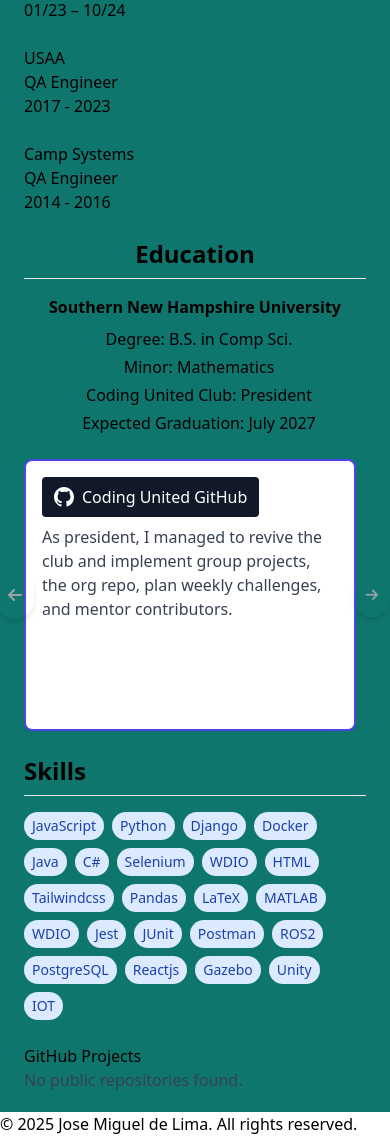
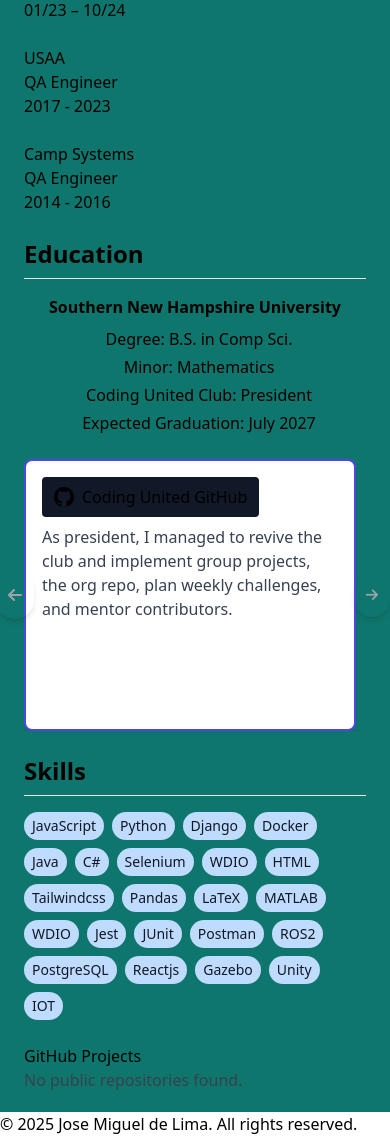
Before and after one commit to yeevon/DigitalResume, a Django app: page / in a window 390 px wide. Shown: the part 824-1960 px from the top of the page. Run offline with Django 5.2, Linux system fonts and the light colour scheme; data that the repository does not hold is empty; some libraries are stand-ins or nearby versions.

Commit message:
fix text color on mobile

```diff
--- a/core/templates/core/home.html
+++ b/core/templates/core/home.html
@@ -29,7 +29,7 @@
 
   <!-- Education -->
   <section class="mb-6 text-base lg:text-lg">
-    <h2 class="text-2xl font-semibold border-b pb-2 mb-4 text-center">Education</h2>
+    <h2 class="text-2xl font-semibold border-b pb-2 mb-4 ">Education</h2>
 
     <div class="flex flex-col lg:flex-row gap-6 items-center">
       <!--School Info -->
@@ -78,7 +78,7 @@
     <h2 class="text-2xl font-semibold border-b pb-2 mb-4">Skills</h2>
     <div class="flex flex-wrap gap-2">
       {% for skill in skills %}
-      <span class="bg-blue-100 dark:bg-blue-900 text-blue-800 dark:text-blue-300 px-2 py-1 rounded-full text-sm">
+      <span class="bg-blue-200 text-gray-900 px-2 py-1 rounded-full text-sm">
         {{ skill }}
       </span>
       {% endfor %}
--- a/core/templates/partials/club_tiles.html
+++ b/core/templates/partials/club_tiles.html
@@ -1,12 +1,12 @@
 <div
-  class="w-[85vw] sm:min-w-[280px] border-2 border-indigo-600 dark:text-black sm:max-w-sm flex-shrink-0 bg-white rounded-lg shadow-md p-4"
+  class="w-[85vw] sm:min-w-[280px] border-2 border-indigo-600 text-black sm:max-w-sm flex-shrink-0 bg-white rounded-lg shadow-md p-4"
 >
   {% if tile.link %} {% if tile.icon == 'github' %}
   <a
     href="{{ tile.link }}"
     target="_blank"
     rel="noopener noreferrer"
-    class="inline-flex items-center gap-2 text-white bg-gray-900 hover:bg-gray-800 px-3 py-2 rounded transition mb-2"
+    class="inline-flex items-center gap-2 bg-gray-900 hover:bg-gray-800 px-3 py-2 rounded transition mb-2"
   >
     <svg class="w-5 h-5" viewBox="0 0 16 16" fill="currentColor" xmlns="http://www.w3.org/2000/svg" aria-hidden="true">
       <path
```
